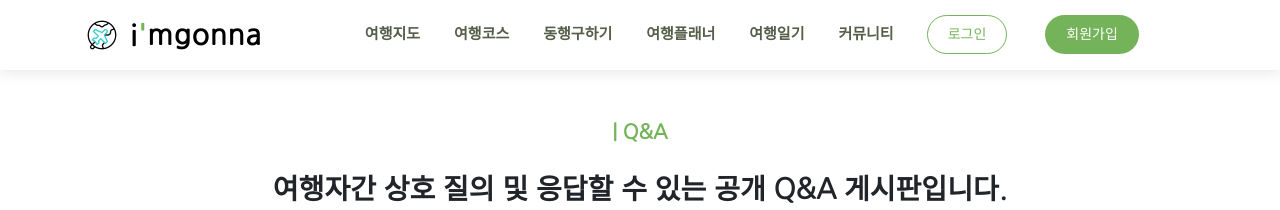
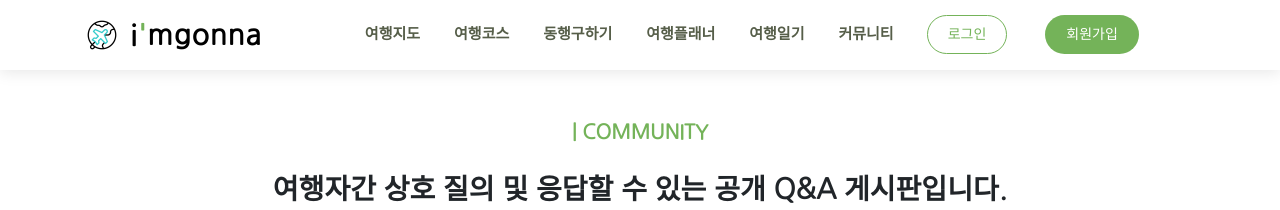
Before and after one commit to SSAFY-imgonna/imgonna-FRONT, a Vue app: page /qna in a window 1280 px wide. Shown: the top 210 px of the page. Built offline with nearby package versions, Linux system fonts and the light colour scheme; no server answers; a web font is replaced by a local one.

Commit message:
[style] 메뉴 이름 수정

```diff
--- a/src/components/qna/QnaList.vue
+++ b/src/components/qna/QnaList.vue
@@ -60,7 +60,7 @@ const moveWrite = () => {
       <div class="row">
         <div class="col-lg- mx-auto">
           <div class="section-heading text-center">
-            <h6>| Q&A</h6>
+            <h6>| COMMUNITY</h6>
             <h3>
               여행자간 상호 질의 및 응답할 수 있는 공개 Q&A 게시판입니다.<br />
               자유롭게 의견을 나눠보세요!
```
